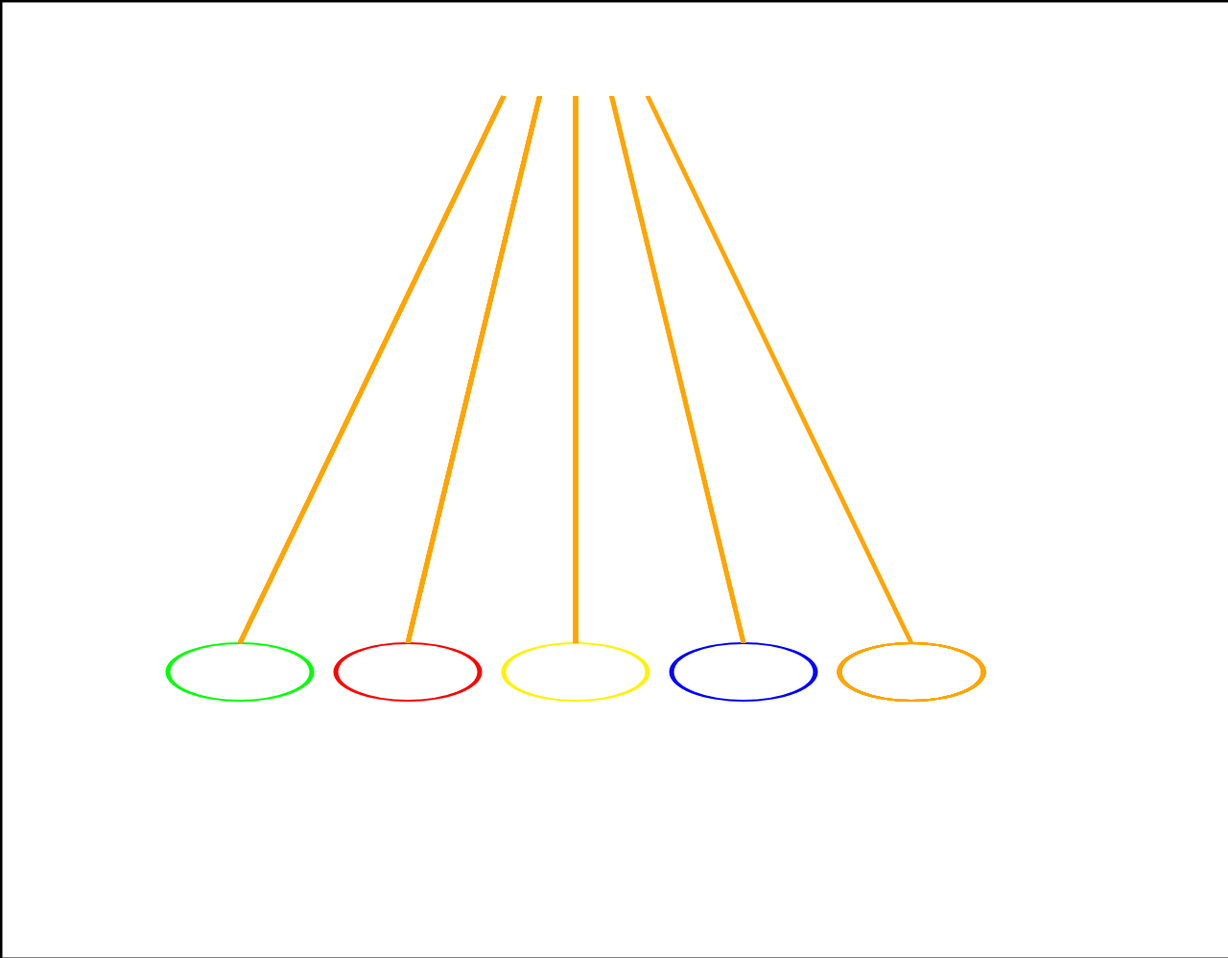
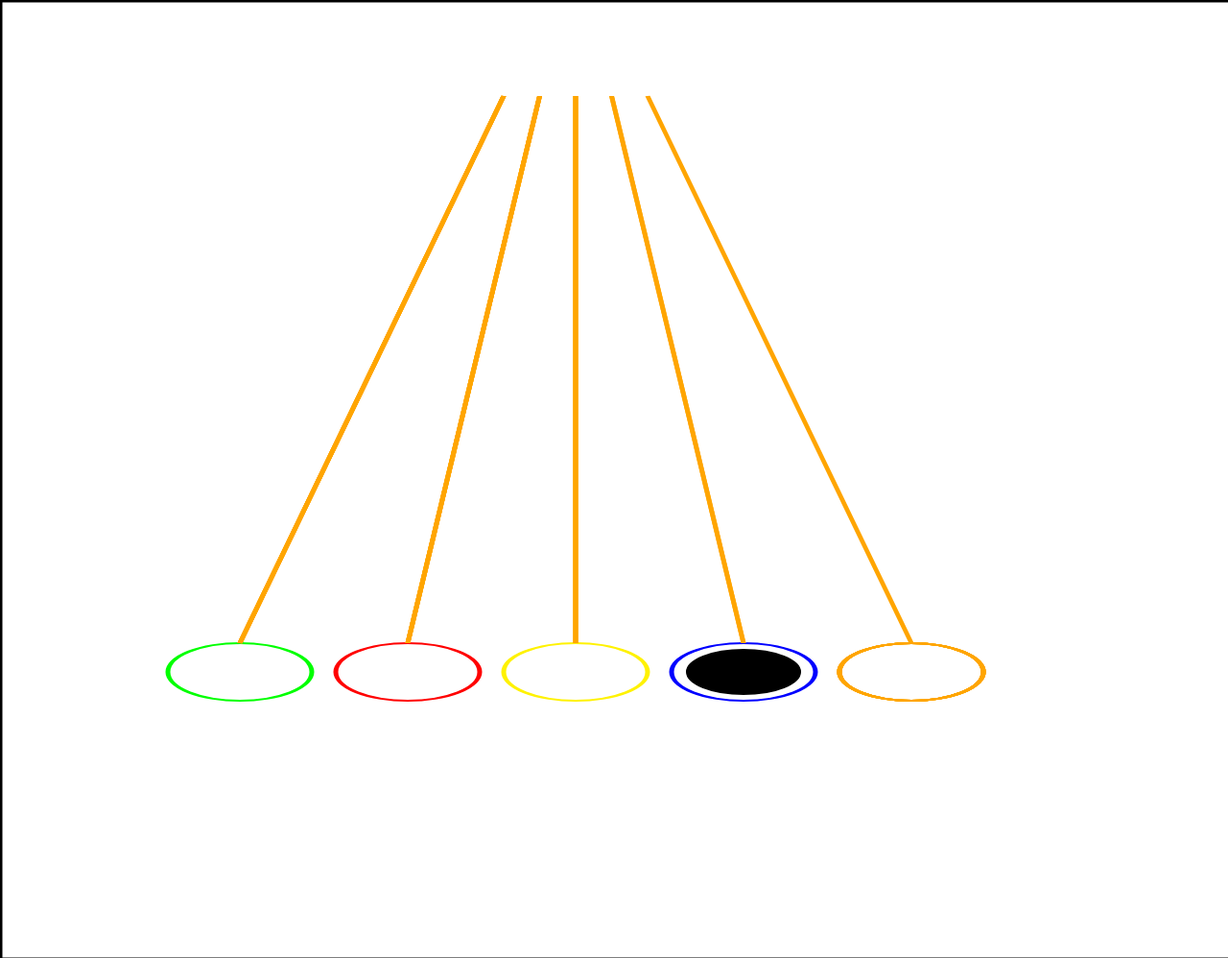
Before and after one commit to dimelk/guitarhero, a plain HTML site: page index.html in a window 1280 px wide. Shown: the top 998 px of the page at 96% size. Drawn offline with Linux system fonts and the light colour scheme.

Commit message:
drawing and clearing of ellipses using timer has been added

```diff
--- a/index.html
+++ b/index.html
@@ -35,6 +35,17 @@
       context.scale(2.5, 1);
 
 
+      function drawEllipse(ellipseNumber, lineColor, fillColor) {
+        centerX = 100 + 70*ellipseNumber;
+        context.beginPath();
+        context.arc(centerX, centerY, 25, 0, 2 * Math.PI, false);
+        context.fillStyle = fillColor;
+        context.fill();
+        context.lineWidth = 2;
+        context.strokeStyle = lineColor;
+        context.stroke();
+      }
+
       var EllipsePosition_x = 210;
       var EllipsePosition_y = 100;
 
@@ -53,7 +64,6 @@
           context.moveTo(100 + i*70, 670);
           context.lineTo(210 + i*15, 100);
           context.stroke();
-
         }
 
         addEventListener("keydown", function(event) {
@@ -114,6 +124,28 @@
         }
       });
 
+      function clearEllipseTimer(ellipseNumber, delay) {
+        setTimeout(function () {
+           drawEllipse(ellipseNumber, '#ffffff', '#ffffff')
+        }, delay);
+      }
+
+      var count = 0;
+      setTimeout(function draw() {
+          var ellipseNumber = Math.floor(Math.random() * 5);
+          drawEllipse(ellipseNumber, '#ffffff', '#000000');
+          var hideDelay = 100;
+          var showDelay = 200;
+          if (count < 400) {
+            hideDelay = 500 - count;
+          }
+          if (count < 800) {
+            showDelay = 1000 - count;
+          }
+          clearEllipseTimer(ellipseNumber, hideDelay);
+          setTimeout(draw, showDelay);
+          ++count;
+      }, 1000);
     </script>
   </body>
 </html>
```
